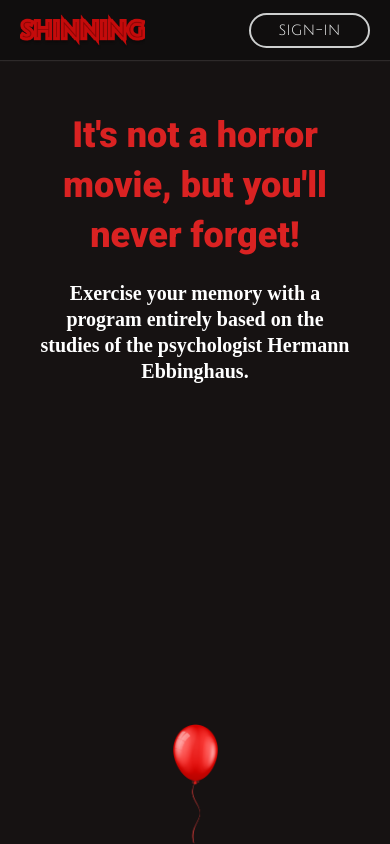
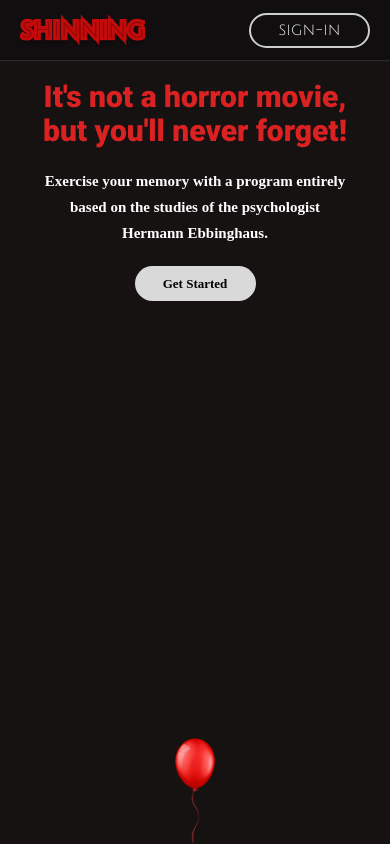
Before and after one commit to emilynakano/shining-front, a React (Create React App) app: page / in a window 390 px wide. Built offline with nearby package versions, Linux system fonts and the light colour scheme.

Commit message:
feat: media query in balloon img

```diff
--- a/src/pages/Home.js
+++ b/src/pages/Home.js
@@ -19,6 +19,9 @@ export default function Home() {
               psychologist Hermann Ebbinghaus.
             </h2>
           </div>
+          <div className="signUp">
+            <h3>Get Started</h3>
+          </div>
         </Main>
 
         <img src={Balloon} alt="balloon" />
@@ -33,8 +36,12 @@ const Container = styled.div`
   height: calc(100vh - 60px);
   justify-content: space-between;
   img {
-    margin-bottom: 0;
-    width: 45px;
+    width: 60px;
+  }
+  @media (max-width: 465px) {
+    img {
+      width: 40px;
+    }
   }
 `;
 
@@ -75,10 +82,32 @@ const Main = styled.div`
     max-width: 600px;
   }
 
+  .signUp {
+    display:flex;
+    align-items: center;
+    justify-content: center;
+    width: 121px;
+    height: 35px;
+
+    border-radius: 50px;
+    background: #D9D9D9;
+    h3 {
+      text-align:center;
+      color: black;
+      font-weight: 700;
+      font-size: 13px;
+    }
+  }
+
   @media (max-width: 465px) {
+    margin-top: 20px;
     h1 {
-      font-size: 36px;
+      line-height: 34px;
+      font-size: 30px;
       letter-spacing: 0;
+    }
+    h2 {
+      font-size: 15px;
     }
   }
 `;
```
